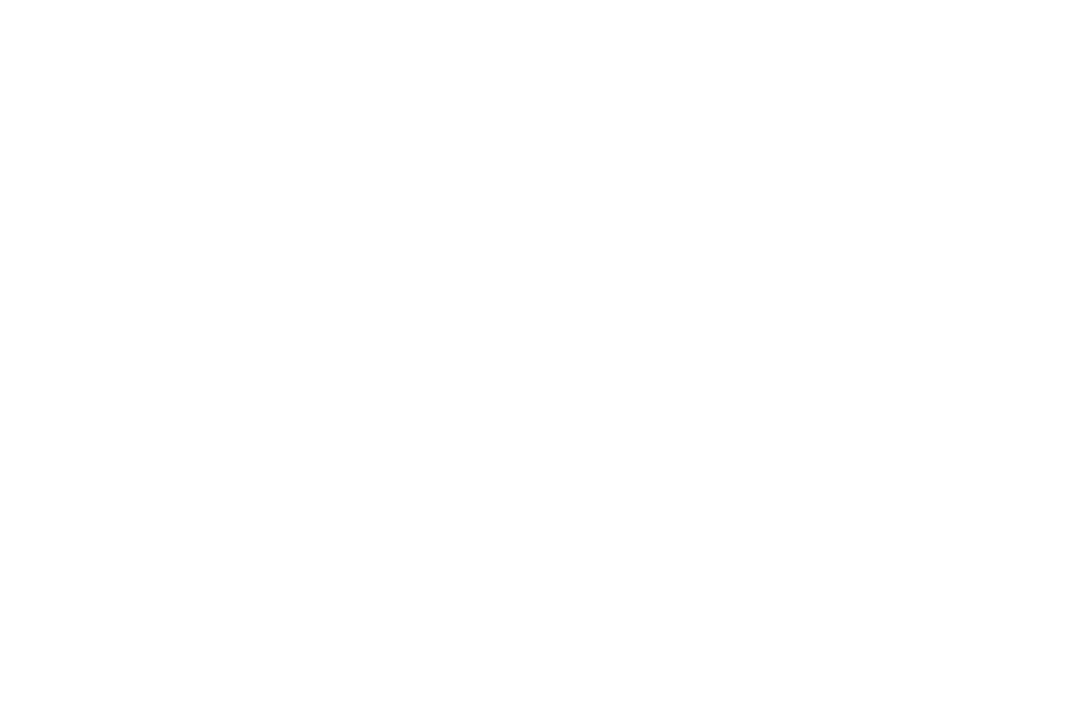
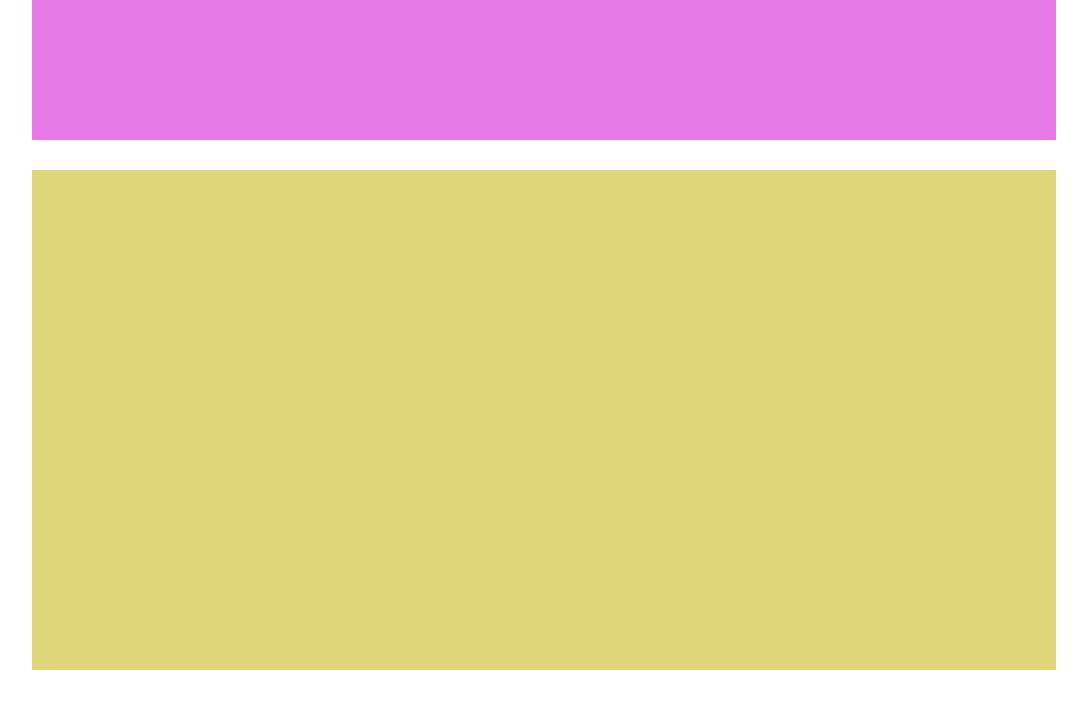
Before and after one commit to brunEdo/htmlcss-struttura-wp, a plain HTML site: page index.html in a window 1280 px wide. Shown: the whole page, without its empty margins (96-1183 px from the left). Drawn offline with Linux system fonts and the light colour scheme.

Commit message:
css header and first section

```diff
--- a/css/style.css
+++ b/css/style.css
@@ -15,3 +15,17 @@
     display: table;
     clear: both;
 }
+
+/* pink header  */
+header {
+    background-color: #E579E6;
+    height: 140px;
+    margin-top: 25px;
+}
+
+/* main: first yellow section */
+section:first-child {
+    background-color: #E1D67A;
+    height: 500px;
+    margin: 30px 0;
+}
```
